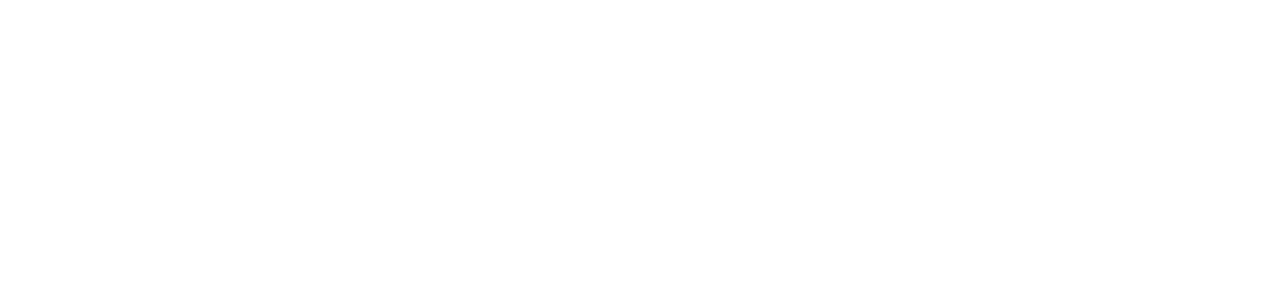
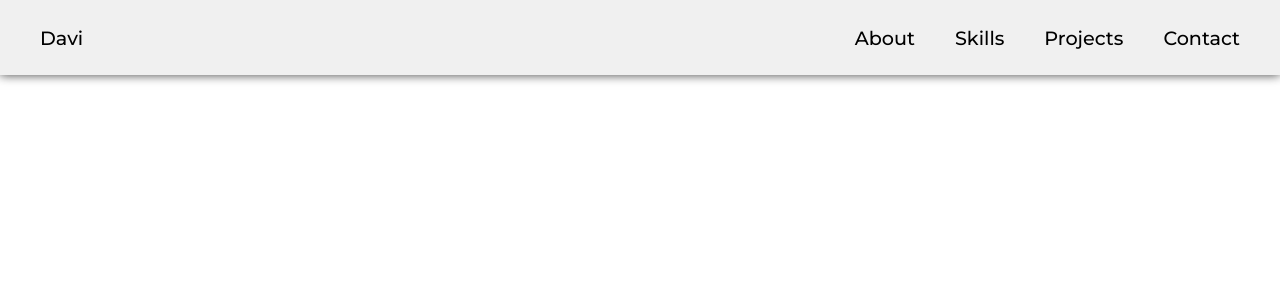
Before and after one commit to dv-script/portfolio, a React (Vite) app: page / in a window 1280 px wide. Shown: the top 300 px of the page. Built offline with nearby package versions, Linux system fonts and the light colour scheme.

Commit message:
feat: building NavMenu

```diff
--- a/src/GlobalStyle.ts
+++ b/src/GlobalStyle.ts
@@ -4,11 +4,12 @@
 
   * {
     box-sizing: border-box;
+    margin: 0;
+    padding: 0;
+    width: min-content;
   }
 
   body {
-    margin: 0;
-    padding: 0;
     box-sizing: border-box;
     font-family: "Montserrat";
   }
--- /dev/null
+++ b/src/components/NavMenu/index.tsx
@@ -0,0 +1,55 @@
+import { useState } from 'react';
+
+import * as Styled from './styles';
+
+export default function Navbar() {
+
+    const [isActive, setIsActive] = useState(false);
+
+    const handleClick = () => {
+        setIsActive(!isActive);
+    }
+
+    return (
+        <Styled.NavbarContainer>
+
+                    <Styled.NavbarLogo>
+                        <Styled.NavbarLink to={"./"}>Davi</Styled.NavbarLink>
+                        <Styled.NavbarSpan />
+                    </Styled.NavbarLogo>
+
+                    <Styled.NavbarContent>
+
+                        <Styled.NavbarMobile className={isActive ? 'active' : ''} onClick={handleClick}>
+                            <Styled.NavbarMobileSpan/>
+                        </Styled.NavbarMobile>
+
+                        <Styled.NavbarList>
+
+                            <Styled.NavbarItem>
+                                <Styled.NavbarLink to={"./about"}>About</Styled.NavbarLink>
+                                <Styled.NavbarSpan />
+                            </Styled.NavbarItem>
+
+                            <Styled.NavbarItem>
+                                <Styled.NavbarLink to={"./skills"}>Skills</Styled.NavbarLink>
+                                <Styled.NavbarSpan />
+                            </Styled.NavbarItem>
+
+                            <Styled.NavbarItem>
+                                <Styled.NavbarLink to={"./projects"}>Projects</Styled.NavbarLink>
+                                <Styled.NavbarSpan />
+                            </Styled.NavbarItem>
+
+                            <Styled.NavbarItem>
+                                <Styled.NavbarLink to={"./about"}>Contact</Styled.NavbarLink>
+                                <Styled.NavbarSpan />
+                            </Styled.NavbarItem>
+
+                        </Styled.NavbarList>
+
+                    </Styled.NavbarContent>
+
+        </Styled.NavbarContainer>
+    )
+}
--- /dev/null
+++ b/src/components/NavMenu/styles.ts
@@ -0,0 +1,152 @@
+import styled from "styled-components";
+import { Link } from "react-router-dom";
+
+export const NavbarContainer = styled.header`
+  position: fixed;
+  display: flex;
+  justify-content: space-between;
+  align-items: center;
+  width: 100vw;
+  height: 75px;
+  padding: 0 2.5rem;
+  background-color: #f0f0f0;
+  box-shadow: 0px 0px 10px 0px rgba(0,0,0,0.75);
+  z-index: 10;
+  `;
+
+export const NavbarLogo = styled.ul`
+  display: flex;
+  position: relative;
+`;
+
+export const NavbarContent = styled.nav`
+  display: flex;
+  align-items: center;
+  justify-content: flex-end;
+`;
+
+export const NavbarMobile = styled.button`
+  display: none;
+
+  @media (max-width: 768px) {
+    cursor: pointer;
+    display: flex;
+    border: none;
+    background-color: transparent;
+  }
+`;
+
+export const NavbarMobileSpan = styled.span`
+
+  @media (max-width: 768px) {
+    display: block;
+    border-top: 2px solid ;
+    color: #5a5a5a;
+    position: relative;
+
+    ::before,
+    ::after {
+      content: '';
+      display: block;
+      width: 20px;
+      height: 1.75px;
+      background-color: currentColor;
+      margin-top: 4px;
+      transition: .3s;
+    }
+
+    ${NavbarMobile}.active & {
+      border: none;
+    }
+
+    ${NavbarMobile}.active &::before {
+      transform: rotate(135deg);
+    }
+
+    ${NavbarMobile}.active &::after {
+      transform: rotate(-135deg);
+      position: absolute;
+      top: 0;
+    }
+  }
+`;
+
+export const NavbarList = styled.ul`
+  position: relative;
+  display: flex;
+  gap: 40px;
+  transition: 300ms;
+
+  @media (max-width: 768px) {
+    position: absolute;
+    height: 0;
+    top: 75px;
+    right: 0;
+    display: flex;
+    flex-direction: column;
+    align-items: flex-end;
+    padding: 0 40px 0 0;
+    width: 100vw;
+    background-color: #eeeeee;
+    transition: .6s;
+    visibility: hidden;
+    overflow-y: hidden;
+    z-index: 10;
+
+    ${NavbarMobile}.active ~ & {
+      height: calc(100vh - 75px);
+      visibility: visible;
+      overflow-y: visible;
+    }
+  }
+`;
+
+
+export const NavbarItem = styled.li`
+  position: relative;
+  display: flex;
+  align-items: center;
+  height: 100%;
+  cursor: pointer;
+
+  @media (max-width: 768px) {
+    height: min-content;
+  }
+`;
+
+export const NavbarLink = styled(Link)`
+  width: 100%;
+  height: 100%;
+  text-decoration: none;
+  color: #000;
+  font-size: 1.2rem;
+  font-weight: 500;
+  transition: 300ms;
+
+  &:hover {
+    color: #999999;
+  }
+
+  @media (max-width: 768px) {
+    height: min-content;
+  }
+`;
+
+export const NavbarSpan = styled.span`
+  position: absolute;
+  bottom: -5px;
+  width: 100%;
+  height: 2px;
+  background-color: #999999;
+  transform: scaleX(0);
+  transform-origin: left;
+  transition: transform 300ms;
+
+  ${NavbarItem}:hover & {
+    transform: scaleX(1);
+  }
+
+  ${NavbarLogo}:hover & {
+    transform: scaleX(1);
+  }
+`;
--- a/src/pages/Home/index.tsx
+++ b/src/pages/Home/index.tsx
@@ -1,6 +1,7 @@
+import NavMenu from "../../components/NavMenu";
+
 export default function Home() {
     return (
-        <>
-        </>
+        <NavMenu />
     )
 }
--- /dev/null
+++ b/src/pages/Skills/index.tsx
@@ -0,0 +1,5 @@
+export default function Skills() {
+    return (
+        <div></div>
+    )
+}
```
